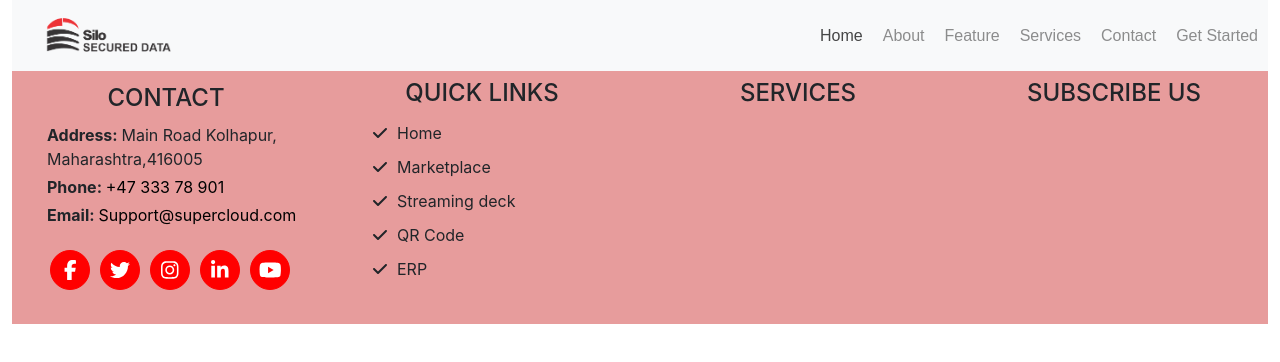
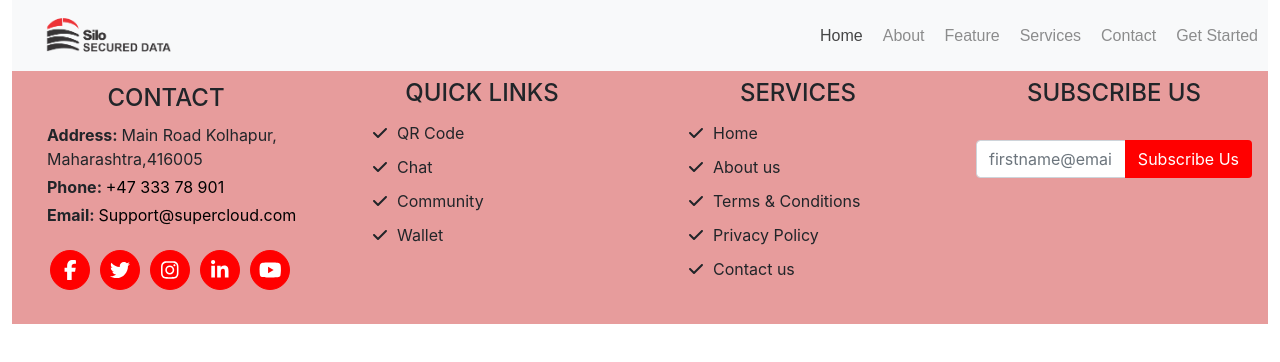
Before and after one commit to bhushank-bwd/super-cloud, a React (Create React App) app in the folder client/: page / in a window 1280 px wide. Shown: the top 362 px of the page. Built offline with nearby package versions, Linux system fonts and the light colour scheme.

Commit message:
footer completed

```diff
--- a/client/public/assets/css/index.css
+++ b/client/public/assets/css/index.css
@@ -101,3 +101,13 @@ header .navbar ul a:hover {
 .footer .ul-links .links-fa{
   margin-right: 10px;
 }
+.subscribe .btn-primary{
+   background-color: red;
+   border: 1px solid transparent;
+}
+.subscribe .btn-primary:hover{
+  background-color: rgb(255, 254, 254);
+  border: none;
+  color: #fc0303;
+  border: 1px solid #fc0303;
+}
--- a/client/src/components/partials/footer.js
+++ b/client/src/components/partials/footer.js
@@ -52,31 +52,65 @@ export const Footer = () => {
           <ul className="ul-links">
             <li>
               <FontAwesomeIcon className="links-fa" icon={faCheck} />
+              QR Code
+            </li>
+            <li>
+              <FontAwesomeIcon className="links-fa" icon={faCheck} />
+              Chat
+            </li>
+            <li>
+              <FontAwesomeIcon className="links-fa" icon={faCheck} />
+              Community
+            </li>
+            <li>
+              <FontAwesomeIcon className="links-fa" icon={faCheck} />
+              Wallet
+            </li>
+          </ul>
+        </div>
+        <div className="col-md-3 services">
+          <h4>Services</h4>
+          <ul className="ul-links">
+            <li>
+              <FontAwesomeIcon className="links-fa" icon={faCheck} />
               Home
             </li>
             <li>
               <FontAwesomeIcon className="links-fa" icon={faCheck} />
-              Marketplace
-            </li>
-            <li>
-              <FontAwesomeIcon className="links-fa"  icon={faCheck} />
-              Streaming deck
+              About us
             </li>
             <li>
               <FontAwesomeIcon className="links-fa" icon={faCheck} />
-              QR Code
+              Terms & Conditions
             </li>
             <li>
               <FontAwesomeIcon className="links-fa" icon={faCheck} />
-              ERP
+              Privacy Policy
+            </li>
+            <li>
+              <FontAwesomeIcon className="links-fa" icon={faCheck} />
+              Contact us
             </li>
           </ul>
         </div>
-        <div className="col-md-3">
-          <h4>Services</h4>
-        </div>
-        <div className="col-md-3">
+        <div className="col-md-3 subscribe">
           <h4>Subscribe us</h4>
+          <div class="input-group mb-3 p-2 mt-4">
+            <input
+              type="text"
+              class="form-control"
+              placeholder="firstname@email.com"
+              aria-label="firstname@email.com"
+              aria-describedby="button-addon2"
+            />
+            <button
+              class="btn btn-primary"
+              type="button"
+              id="button-addon2"
+            >
+              Subscribe Us
+            </button>
+          </div>
         </div>
       </div>
     </div>
```
